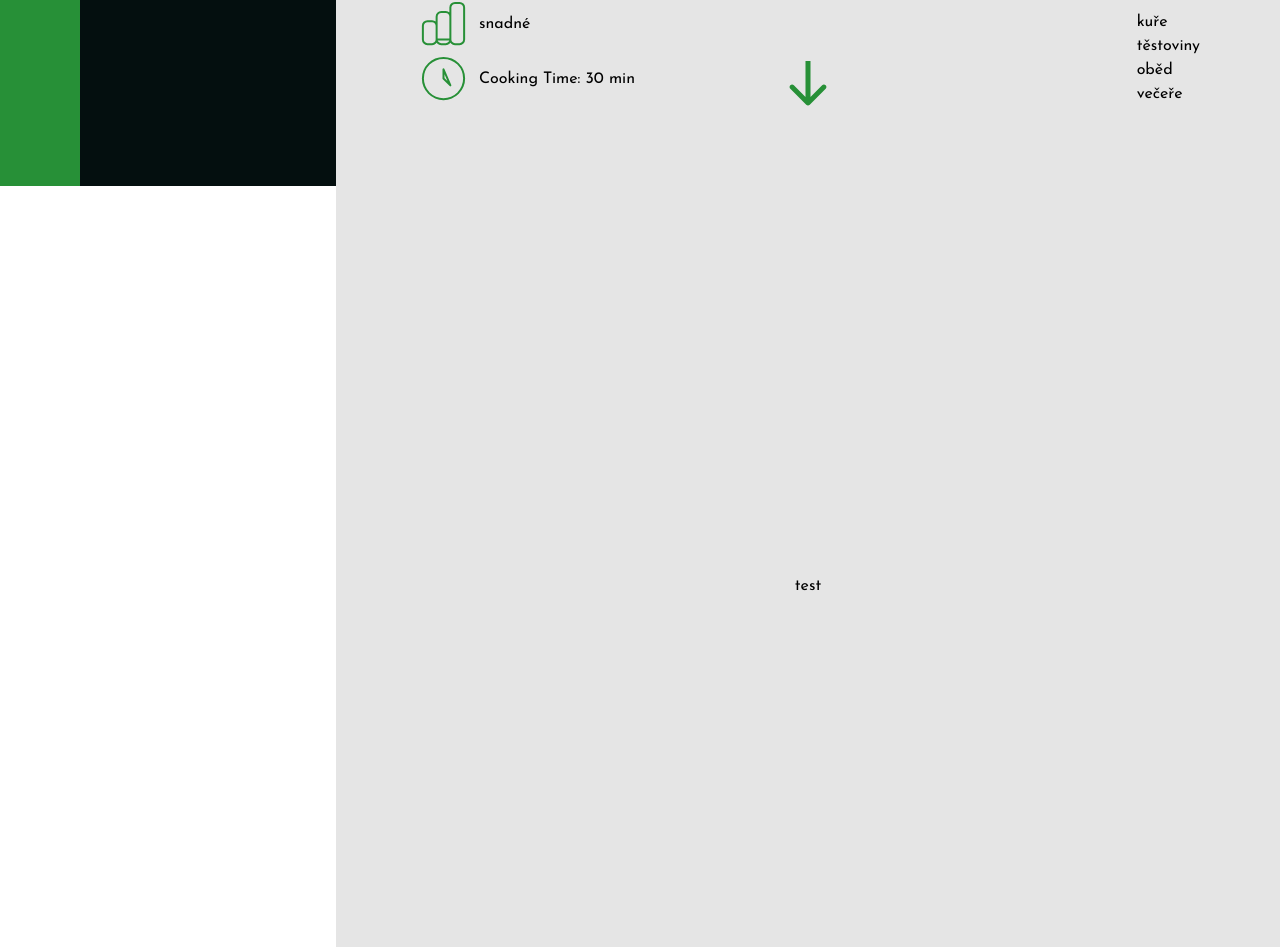
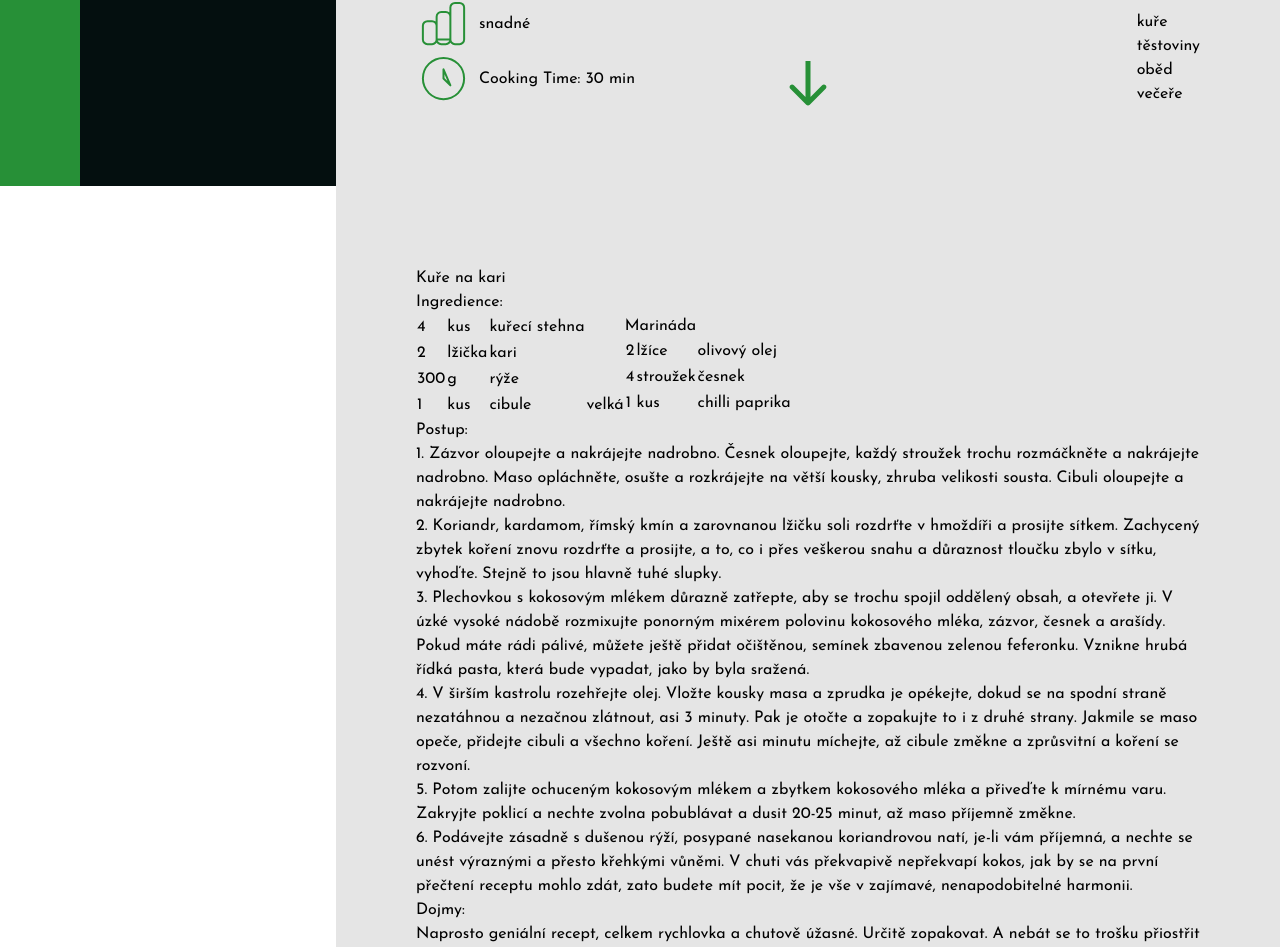
Before and after one commit to josefnagy/recipe-app, a React (Create React App) app: page /recipe/info/aslkdhldksfhjklashdflkashdf in a window 1280 px wide. Shown: the part 614-1561 px from the top of the page. Built offline with nearby package versions, Linux system fonts and the light colour scheme.

Commit message:
feat()- added html structure to recipeDetail

```diff
--- a/src/components/RecipeInfo.tsx
+++ b/src/components/RecipeInfo.tsx
@@ -17,6 +17,8 @@ interface RecipeInfoProps {
 const RecipeInfo: React.FC<RecipeInfoProps> = ({ match }) => {
     const dispatch = useDispatch();
     const recipe: Recipe | null = useSelector((state: AppState) => state.recipes.selectedRecipe);
+
+    console.log(recipe);
 
     useEffect(() => {
         dispatch(viewRecipe(match.params.id));
@@ -126,11 +128,56 @@ const RecipeInfo: React.FC<RecipeInfoProps> = ({ match }) => {
         }
     };
 
+    const renderRecipeDetails = () => {
+        if (recipe) {
+            return (
+                <>
+                    <h2>{recipe.name}</h2>
+                    <h3>Ingredience:</h3>
+                    <div className="flex">
+                        {recipe.allIngredients.map((ingGroup, index) => (
+                            <div key={index}>
+                                <h4>{ingGroup.name}</h4>
+                                <table>
+                                    <tbody>
+                                        {ingGroup.ingredients.map((ingredient, index) => (
+                                            <tr key={index}>
+                                                <td>{ingredient.amount}</td>
+                                                <td>{ingredient.unit}</td>
+                                                <td>{ingredient.name}</td>
+                                                <td>{ingredient.note}</td>
+                                            </tr>
+                                        ))}
+                                    </tbody>
+                                </table>
+                            </div>
+                        ))}
+                    </div>
+                    <h3>Postup:</h3>
+                    <div>
+                        {recipe.battlePlan.map((step, index) => (
+                            <div key={index}>
+                                <span>{index + 1}. </span>
+                                {step}
+                            </div>
+                        ))}
+                    </div>
+                    <h3>Dojmy:</h3>
+                    <p>{recipe.notes}</p>
+                    <a href={recipe.url} target="_blank" rel="noreferrer">
+                        Odkaz na zdroj
+                    </a>
+                </>
+            );
+        }
+    };
+
     return (
         <div className="bg-tertiary ml-84 ">
             <section className="flex flex-col p-20 h-screen">{renderRecipeInfo()}</section>
             <section className="flex flex-col p-20 h-screen bg-tertiary" id="recipeDetail">
-                <p className="h-full grid place-items-center">test</p>
+                {/* <p className="h-full grid place-items-center">test</p> */}
+                {renderRecipeDetails()}
             </section>
         </div>
     );
--- a/src/store/recipes/actions.ts
+++ b/src/store/recipes/actions.ts
@@ -29,54 +29,54 @@ const recipes: Recipe[] = [
         tags: ['kuře', 'těstoviny', 'oběd', 'večeře'],
         allIngredients: [
             {
-                ingGroupName: '',
+                name: '',
                 ingredients: [
                     {
-                        ingName: 'kuřecí stehna',
+                        name: 'kuřecí stehna',
                         amount: 4,
                         unit: 'kus',
-                        ingNote: '',
+                        note: '',
                     },
                     {
-                        ingName: 'kari',
+                        name: 'kari',
                         amount: 2,
                         unit: 'lžička',
-                        ingNote: '',
+                        note: '',
                     },
                     {
-                        ingName: 'rýže',
+                        name: 'rýže',
                         amount: 300,
                         unit: 'g',
-                        ingNote: '',
+                        note: '',
                     },
                     {
-                        ingName: 'cibule',
+                        name: 'cibule',
                         amount: 1,
                         unit: 'kus',
-                        ingNote: 'velká',
+                        note: 'velká',
                     },
                 ],
             },
             {
-                ingGroupName: 'Marináda',
+                name: 'Marináda',
                 ingredients: [
                     {
-                        ingName: 'olivový olej',
+                        name: 'olivový olej',
                         amount: 2,
                         unit: 'lžíce',
-                        ingNote: '',
+                        note: '',
                     },
                     {
-                        ingName: 'česnek',
+                        name: 'česnek',
                         amount: 4,
                         unit: 'stroužek',
-                        ingNote: '',
+                        note: '',
                     },
                     {
-                        ingName: 'chilli paprika',
+                        name: 'chilli paprika',
                         amount: 1,
                         unit: 'kus',
-                        ingNote: '',
+                        note: '',
                     },
                 ],
             },
@@ -104,43 +104,43 @@ const recipes: Recipe[] = [
         tags: ['mrkev', 'fenykl', 'oběd', 'večeře', 'polévka'],
         allIngredients: [
             {
-                ingGroupName: '',
+                name: '',
                 ingredients: [
                     {
-                        ingName: 'mrkev',
+                        name: 'mrkev',
                         amount: 6,
                         unit: 'kus',
-                        ingNote: 'větší',
+                        note: 'větší',
                     },
                     {
-                        ingName: 'fenykl',
+                        name: 'fenykl',
                         amount: 2,
                         unit: 'bulva',
-                        ingNote: '',
+                        note: '',
                     },
                     {
-                        ingName: 'cibule',
+                        name: 'cibule',
                         amount: 2,
                         unit: 'kus',
-                        ingNote: '',
+                        note: '',
                     },
                     {
-                        ingName: 'česnek',
+                        name: 'česnek',
                         amount: 2,
                         unit: 'stroužek',
-                        ingNote: '',
+                        note: '',
                     },
                     {
-                        ingName: 'kokosové mléko',
+                        name: 'kokosové mléko',
                         amount: 400,
                         unit: 'ml',
-                        ingNote: '',
+                        note: '',
                     },
                     {
-                        ingName: 'olivový olej',
+                        name: 'olivový olej',
                         amount: 2,
                         unit: 'lžíce',
-                        ingNote: '',
+                        note: '',
                     },
                 ],
             },
--- a/src/store/recipes/types.ts
+++ b/src/store/recipes/types.ts
@@ -35,15 +35,15 @@ export interface Recipe {
 }
 
 export interface IngredientGroup {
-    ingGroupName: string;
+    name: string;
     ingredients: Ingredient[];
 }
 
 export interface Ingredient {
-    ingName: string;
+    name: string;
     amount: number;
     unit: string;
-    ingNote: string;
+    note: string;
 }
 
 export interface RecipesState {
```
